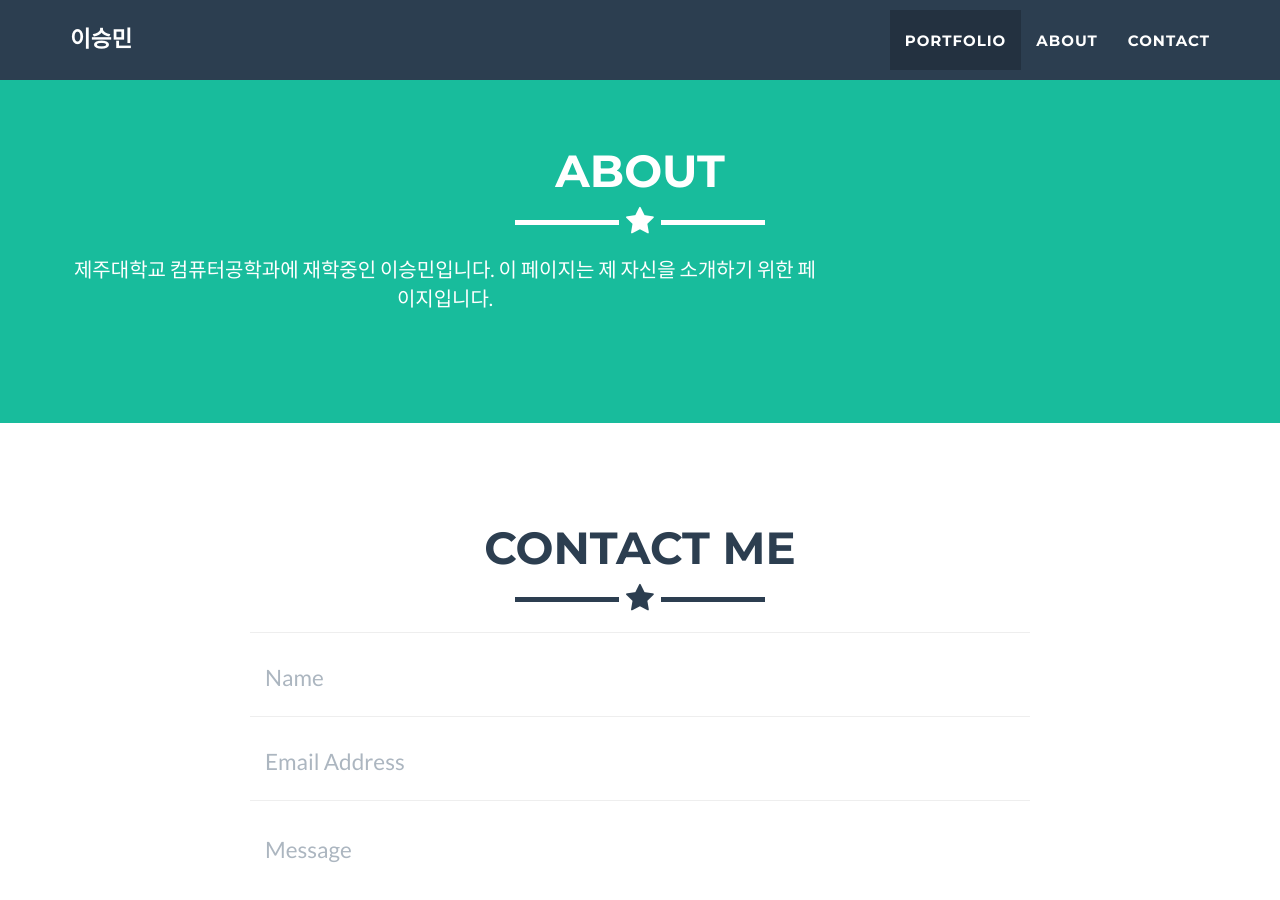
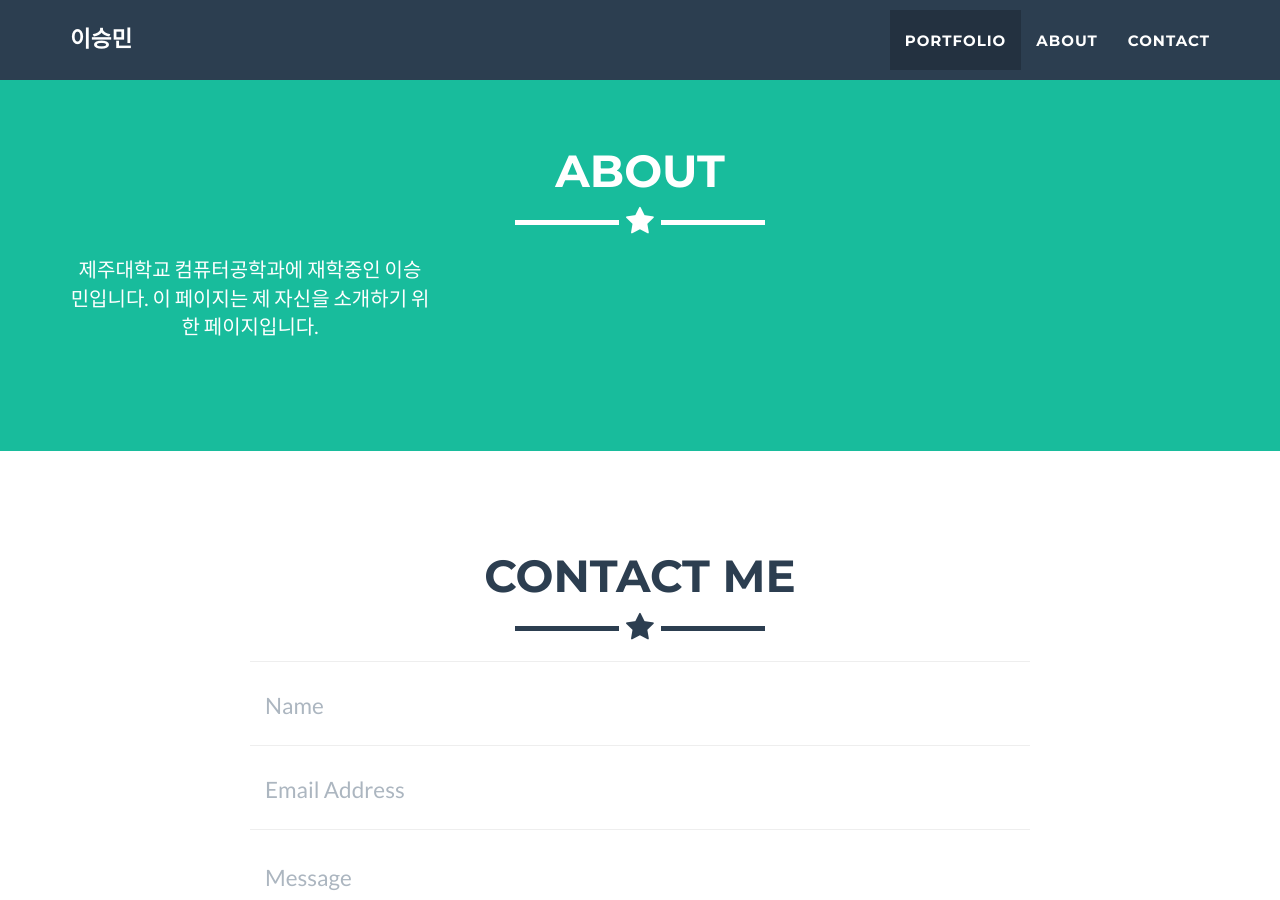
Before and after one commit to smlee5270/smlee5270.github.io, a Jekyll site: the page built from _posts/2014-07-18-project-1.markdown, in a window 1280 px wide and 900 px high, scrolled down 1619 px. Built offline with Jekyll 4.4.1, drawn with Linux system fonts in a browser that asks for light colours.

Commit message:
ㄹㅇㄹㅇㄹ

```diff
--- a/_includes/about.html
+++ b/_includes/about.html
@@ -8,9 +8,9 @@
                 </div>
             </div>
             <div class="row">
-                <div class="col-lg-8">
+                <div class="col-lg-4">
                     <center>
-                    <p>                               제주대학교 컴퓨터공학과에 재학중인 이승민입니다. 이 페이지는 제 자신을 소개하기 위한 페이지입니다.</p>
+                    <p>제주대학교 컴퓨터공학과에 재학중인 이승민입니다. 이 페이지는 제 자신을 소개하기 위한 페이지입니다.</p>
                     </center>
                         </div>
 
```
